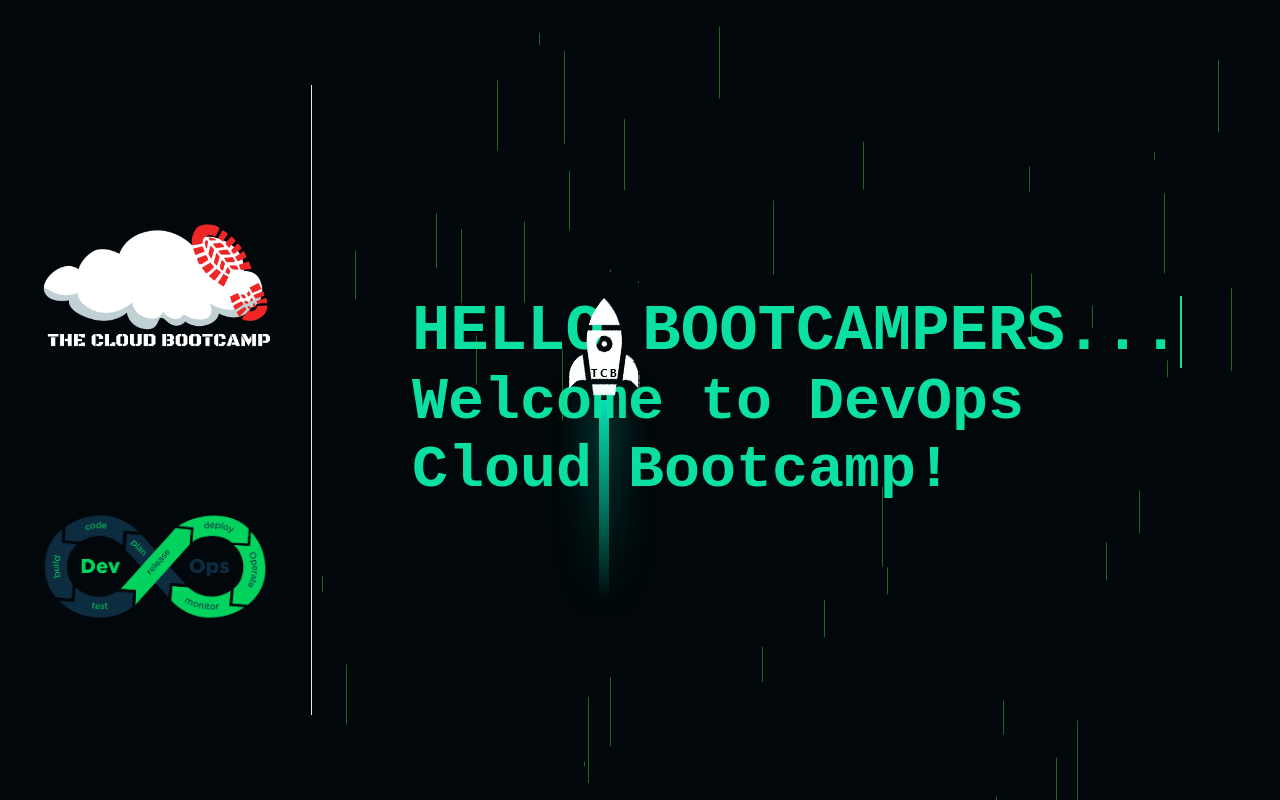
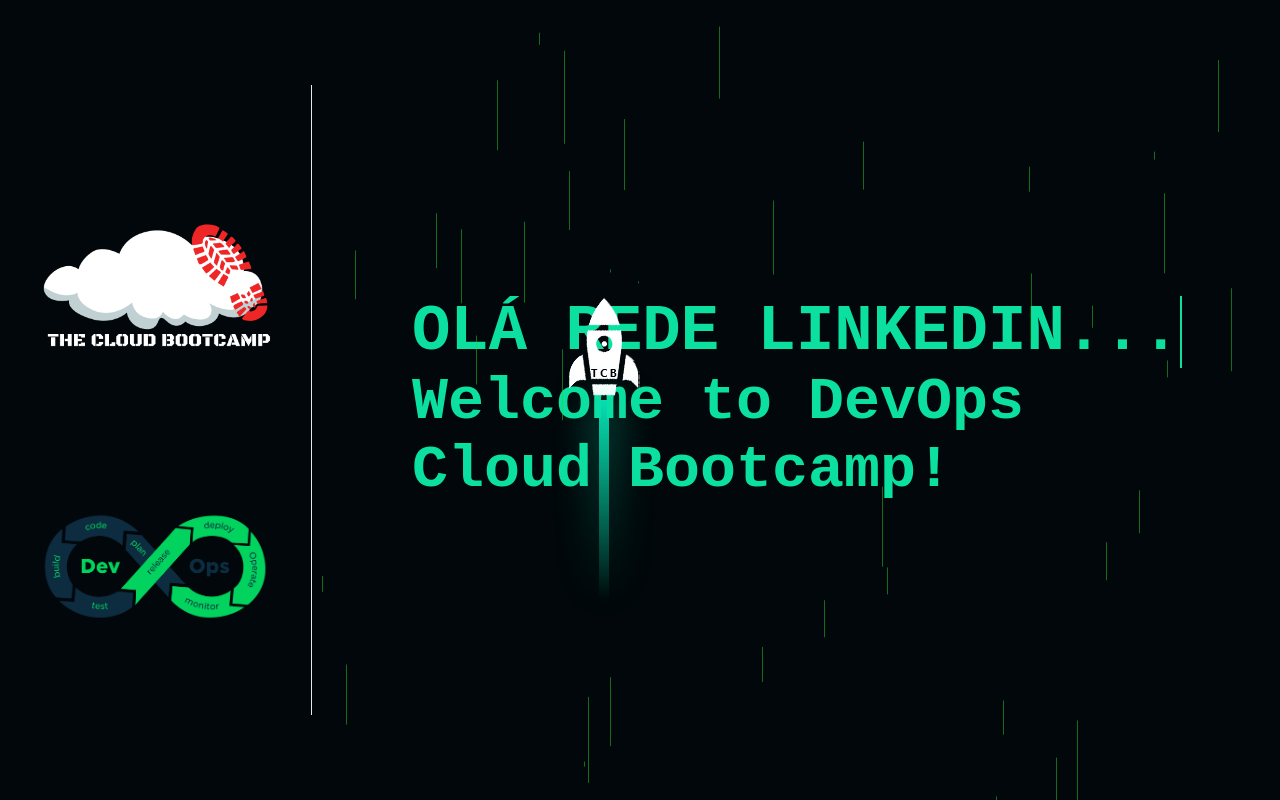
Before and after one commit to Gabrielmmorais/devops-cloud, a plain HTML site: page index.html in a window 1280 px wide. Drawn offline with Linux system fonts and the light colour scheme.

Commit message:
Alterando para post no Linkedin

```diff
--- a/index.html
+++ b/index.html
@@ -18,7 +18,7 @@
         </div>
 
         <div class="texts">
-                 <h1 data-text="Hello Bootcampers...">Hello Bootcampers...</h1>
+                 <h1 data-text="Olá Rede Linkedin...">Olá Rede Linkedin...</h1>
 
             <h2  id="text"> </h2>
         </div>
```
